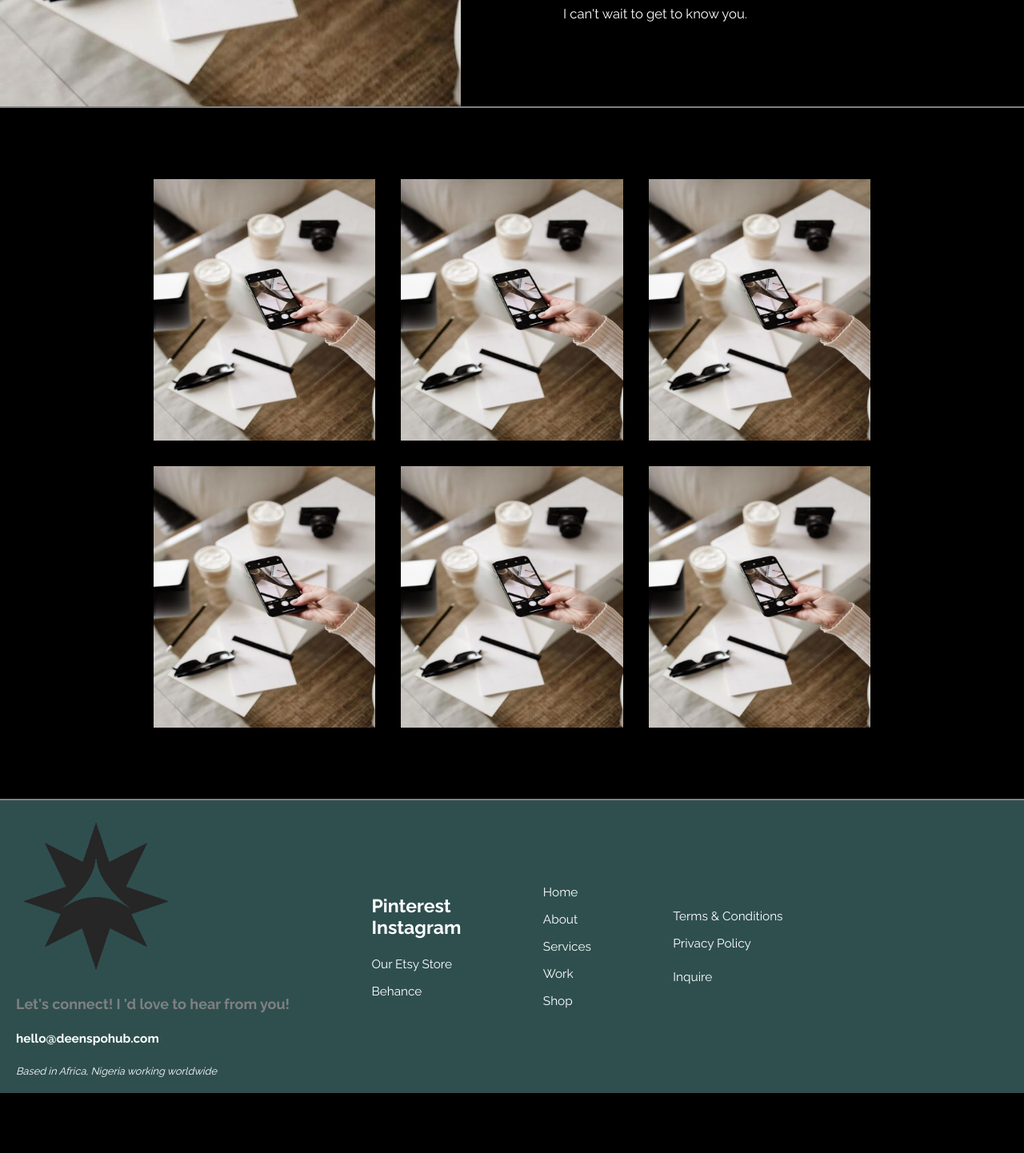
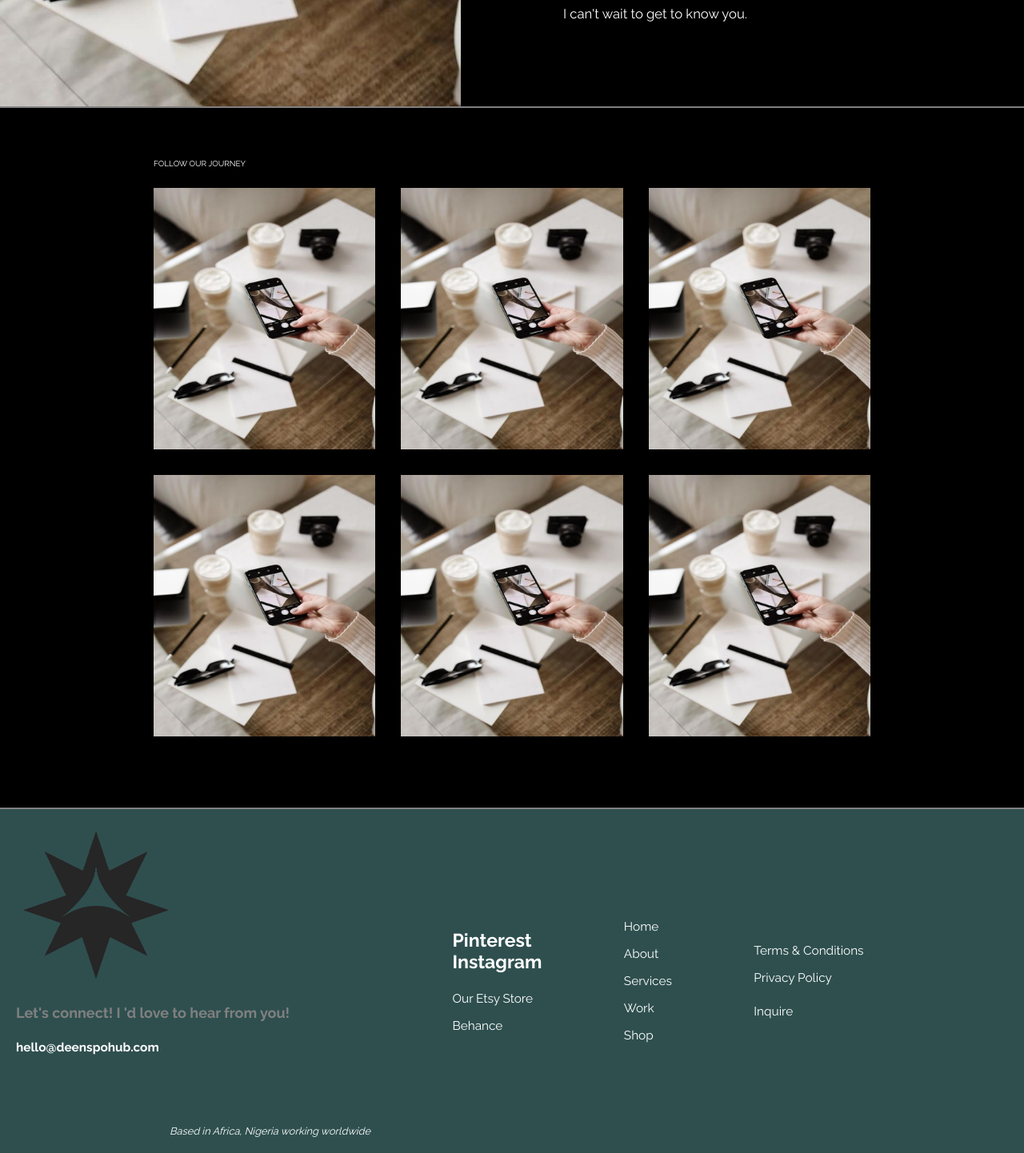
Before and after one commit to sirunique/Agencyportfolio, a PHP site: page /about in a window 1280 px wide. Shown: the part 640-2082 px from the top of the page at 80% size. Before the commit the page ends 2007 px from the top, so only its background shows below. Run offline with PHP 8.4, Linux system fonts and the light colour scheme; some libraries are stand-ins or nearby versions.

Commit message:
updated about styling

```diff
--- a/pages/about/about_css.php
+++ b/pages/about/about_css.php
@@ -31,11 +31,15 @@
         display: block;
     }
 
-    .services--7 {
+    .about--2 {
         display: grid;
         grid-template-columns: repeat(3, auto);
         gap: 1rem;
         padding: 1rem;
+    }
+
+    span {
+        display: none;
     }
 
 
@@ -58,17 +62,26 @@
             font-size: 3vw;
         }
 
-        .services {
+        .about {
             display: grid;
             grid-template-columns: 1fr 1fr;
         }
 
+        /* .about--2:first-child {
+            padding: 7vw 15vw 0 15vw;
+            gap: 1rem;
+        } */
 
+        .about--2 {
+            grid-template-columns: repeat(3, 1fr);
+            padding: 2vw 15vw 7vw 15vw;
+            gap: 2rem;
+        }
 
-        .services--7 {
-            grid-template-columns: repeat(3, 1fr);
-            padding: 7vw 15vw;
-            gap: 2rem;
+        span {
+            display: block;
+            font-size: 10px;
+            padding: 5vw 0 0 15vw;
         }
 
     }
--- a/pages/about/index.php
+++ b/pages/about/index.php
@@ -5,9 +5,9 @@ include('./pages/about/about_css.php');
 ?>
 
 <!-- Page Content -->
-<section class="section  services row services--1">
-    <img class='grid-img services_grid1  img1' src="images/IMG-20240906-WA0012.jpg" alt="images">
-    <div class='element-align services_grid2 '>
+<section class="section about row about--1">
+    <img class='grid-img' src="images/IMG-20240906-WA0012.jpg" alt="images">
+    <div class='element-align'>
         <p>ABOUT</p>
         <h1>The Designer</h1>
         <p>Hello, my name is Paulina, I am the creative behind this Studio. I am passionate about crafting magnetic and sophisticated brands for values-driven business owners. Putting my heart into everything I do and sharing my love with everyone around me, I like to think that my work perfectly reflects my sensibility and passion. My mission is to be a mirror for your ideas and help you bring your vision to life.</p>
@@ -17,14 +17,17 @@ include('./pages/about/about_css.php');
 </section>
 
 
-<section class="section  services row services--7">
-    <!-- <span>Follow our journey</span> -->
+<section class="section row">
+    <span>FOLLOW OUR JOURNEY</span>
+    <div class="about--2">
         <img class='grid-img' src="images/IMG-20240906-WA0012.jpg" alt="images">
         <img class='grid-img' src="images/IMG-20240906-WA0012.jpg" alt="images">
         <img class='grid-img' src="images/IMG-20240906-WA0012.jpg" alt="images">
         <img class='grid-img' src="images/IMG-20240906-WA0012.jpg" alt="images">
         <img class='grid-img' src="images/IMG-20240906-WA0012.jpg" alt="images">
         <img class='grid-img' src="images/IMG-20240906-WA0012.jpg" alt="images">
+    </div>
+
 </section>
 
 <!-- Footer -->
```
Lines whose indentation alone changed are shown as unchanged.
